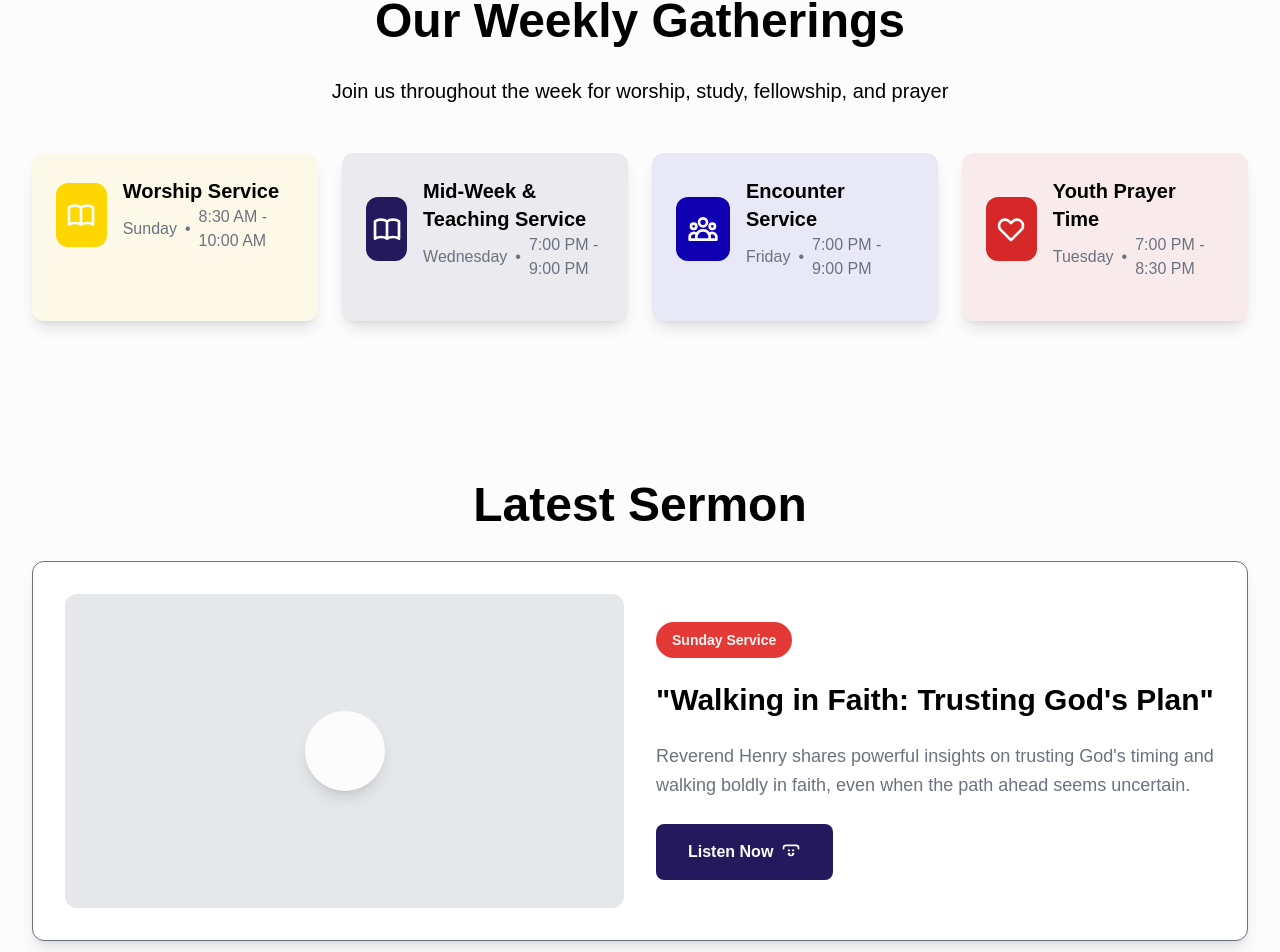
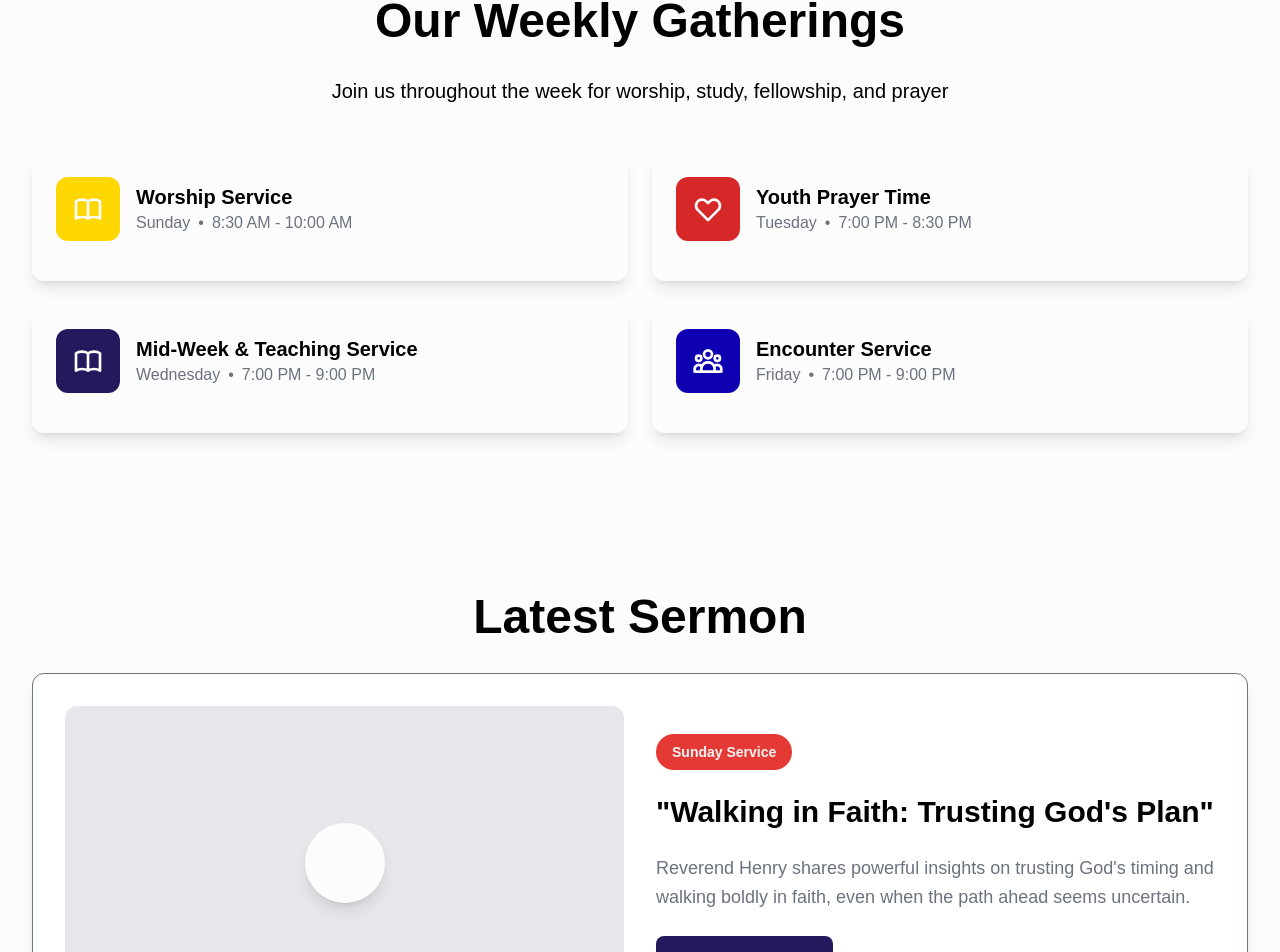
Before and after one commit to geraldofori/newlife-website, a Next.js app: page / in a window 1280 px wide. Shown: the part 1843-2795 px from the top of the page. Built offline with nearby package versions, Linux system fonts and the light colour scheme.

Commit message:
enhancement: positioning for weekly activities items

```diff
--- a/components/ui/sections/WeeklySection.tsx
+++ b/components/ui/sections/WeeklySection.tsx
@@ -12,9 +12,9 @@ const WeeklySection = () => {
             Join us throughout the week for worship, study, fellowship, and prayer
           </p>
 
-          <div className="grid grid-cols-1 md:grid-cols-2 lg:grid-cols-4 gap-6">
+          <div className="grid grid-cols-1 md:grid-cols-2 gap-6">
             {/* Worship Service */}
-            <div className="bg-[rgba(255,215,0,0.08)] rounded-xl p-6 shadow-lg">
+            <div className=" rounded-xl p-6 shadow-lg">
               <div className="flex items-center gap-4 mb-4">
                 <div className="w-16 h-16 bg-[#FFD700] rounded-xl flex items-center justify-center">
                   <svg className="w-8 h-8 text-[#FCFCFC]" fill="none" stroke="currentColor" viewBox="0 0 24 24">
@@ -32,8 +32,27 @@ const WeeklySection = () => {
               </div>
             </div>
 
+            {/* Youth Prayer Time */}
+            <div className="rounded-xl p-6 shadow-lg">
+              <div className="flex items-center gap-4 mb-4">
+                <div className="w-16 h-16 bg-[#D62828] rounded-xl flex items-center justify-center">
+                  <svg className="w-8 h-8 text-[#FCFCFC]" fill="none" stroke="currentColor" viewBox="0 0 24 24">
+                    <path strokeLinecap="round" strokeLinejoin="round" strokeWidth={2} d="M4.318 6.318a4.5 4.5 0 000 6.364L12 20.364l7.682-7.682a4.5 4.5 0 00-6.364-6.364L12 7.636l-1.318-1.318a4.5 4.5 0 00-6.364 0z" />
+                  </svg>
+                </div>
+                <div>
+                  <h3 className="text-xl font-semibold text-black">Youth Prayer Time</h3>
+                  <div className="flex items-center gap-2 text-[#6B7280]">
+                    <span className="font-medium">Tuesday</span>
+                    <span>•</span>
+                    <span>7:00 PM - 8:30 PM</span>
+                  </div>
+                </div>
+              </div>
+            </div>
+
             {/* Mid-Week & Teaching Service */}
-            <div className="bg-[rgba(36,25,93,0.08)] rounded-xl p-6 shadow-lg">
+            <div className="rounded-xl p-6 shadow-lg">
               <div className="flex items-center gap-4 mb-4">
                 <div className="w-16 h-16 bg-[#24195D] rounded-xl flex items-center justify-center">
                   <svg className="w-8 h-8 text-[#FCFCFC]" fill="none" stroke="currentColor" viewBox="0 0 24 24">
@@ -52,7 +71,7 @@ const WeeklySection = () => {
             </div>
 
             {/* Encounter Service */}
-            <div className="bg-[rgba(15,0,178,0.08)] rounded-xl p-6 shadow-lg">
+            <div className="rounded-xl p-6 shadow-lg">
               <div className="flex items-center gap-4 mb-4">
                 <div className="w-16 h-16 bg-[#0F00B2] rounded-xl flex items-center justify-center">
                   <svg className="w-8 h-8 text-[#FCFCFC]" fill="none" stroke="currentColor" viewBox="0 0 24 24">
@@ -70,24 +89,7 @@ const WeeklySection = () => {
               </div>
             </div>
 
-            {/* Youth Prayer Time */}
-            <div className="bg-[rgba(214,40,40,0.08)] rounded-xl p-6 shadow-lg">
-              <div className="flex items-center gap-4 mb-4">
-                <div className="w-16 h-16 bg-[#D62828] rounded-xl flex items-center justify-center">
-                  <svg className="w-8 h-8 text-[#FCFCFC]" fill="none" stroke="currentColor" viewBox="0 0 24 24">
-                    <path strokeLinecap="round" strokeLinejoin="round" strokeWidth={2} d="M4.318 6.318a4.5 4.5 0 000 6.364L12 20.364l7.682-7.682a4.5 4.5 0 00-6.364-6.364L12 7.636l-1.318-1.318a4.5 4.5 0 00-6.364 0z" />
-                  </svg>
-                </div>
-                <div>
-                  <h3 className="text-xl font-semibold text-black">Youth Prayer Time</h3>
-                  <div className="flex items-center gap-2 text-[#6B7280]">
-                    <span className="font-medium">Tuesday</span>
-                    <span>•</span>
-                    <span>7:00 PM - 8:30 PM</span>
-                  </div>
-                </div>
-              </div>
-            </div>
+
           </div>
         </div>
       </section>
```
